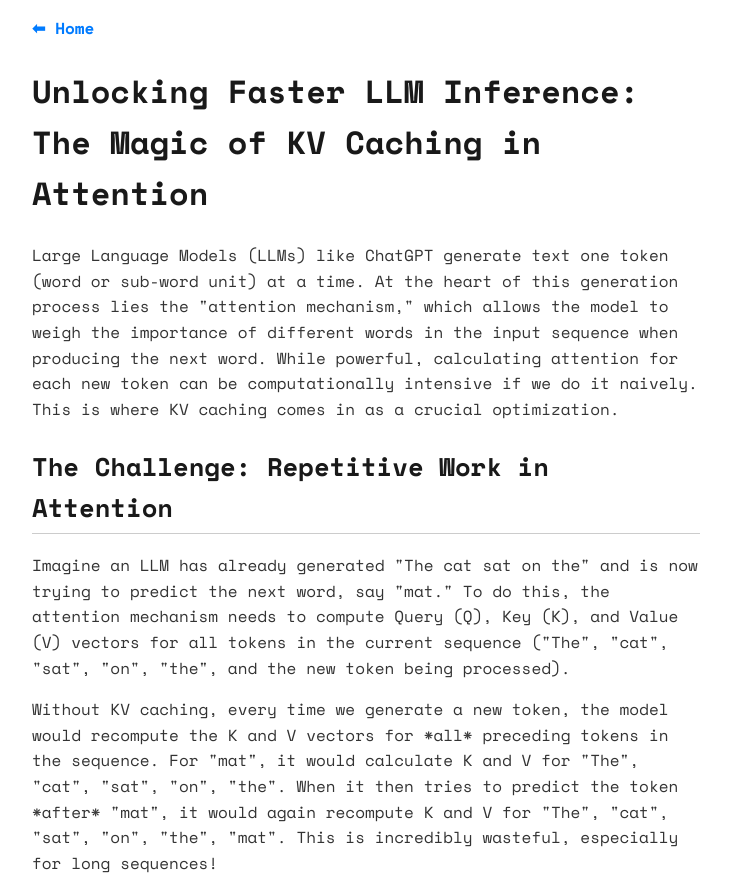
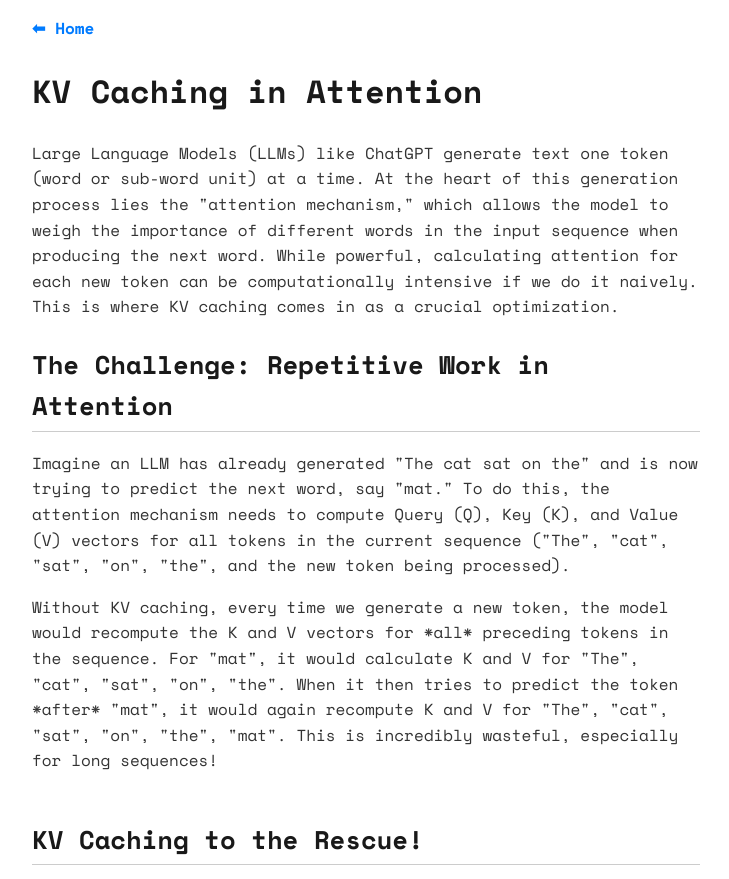
Before and after one commit to goyalayus/ayush, a plain HTML site: page blog/kv-caching-attention.html in a window 1280 px wide. Shown: the top 879 px of the page, without its empty margins (274-1003 px from the left). Drawn offline with nearby package versions, Linux system fonts and the light colour scheme.

Commit message:
fixed heading

```diff
--- a/blog/kv-caching-attention.html
+++ b/blog/kv-caching-attention.html
@@ -188,7 +188,7 @@
             <a href="https://goyalayus.github.io" class="back-arrow" aria-label="Go to homepage">⬅ Home</a>
 
             <section class="content-section">
-                <h1 class="page-main-title">Unlocking Faster LLM Inference: The Magic of KV Caching in Attention</h1>
+                <h1 class="page-main-title">KV Caching in Attention</h1>
 
                 <p>Large Language Models (LLMs) like ChatGPT generate text one token (word or sub-word unit) at a time. At the heart of this generation process lies the "attention mechanism," which allows the model to weigh the importance of different words in the input sequence when producing the next word. While powerful, calculating attention for each new token can be computationally intensive if we do it naively. This is where KV caching comes in as a crucial optimization.</p>
 
```
